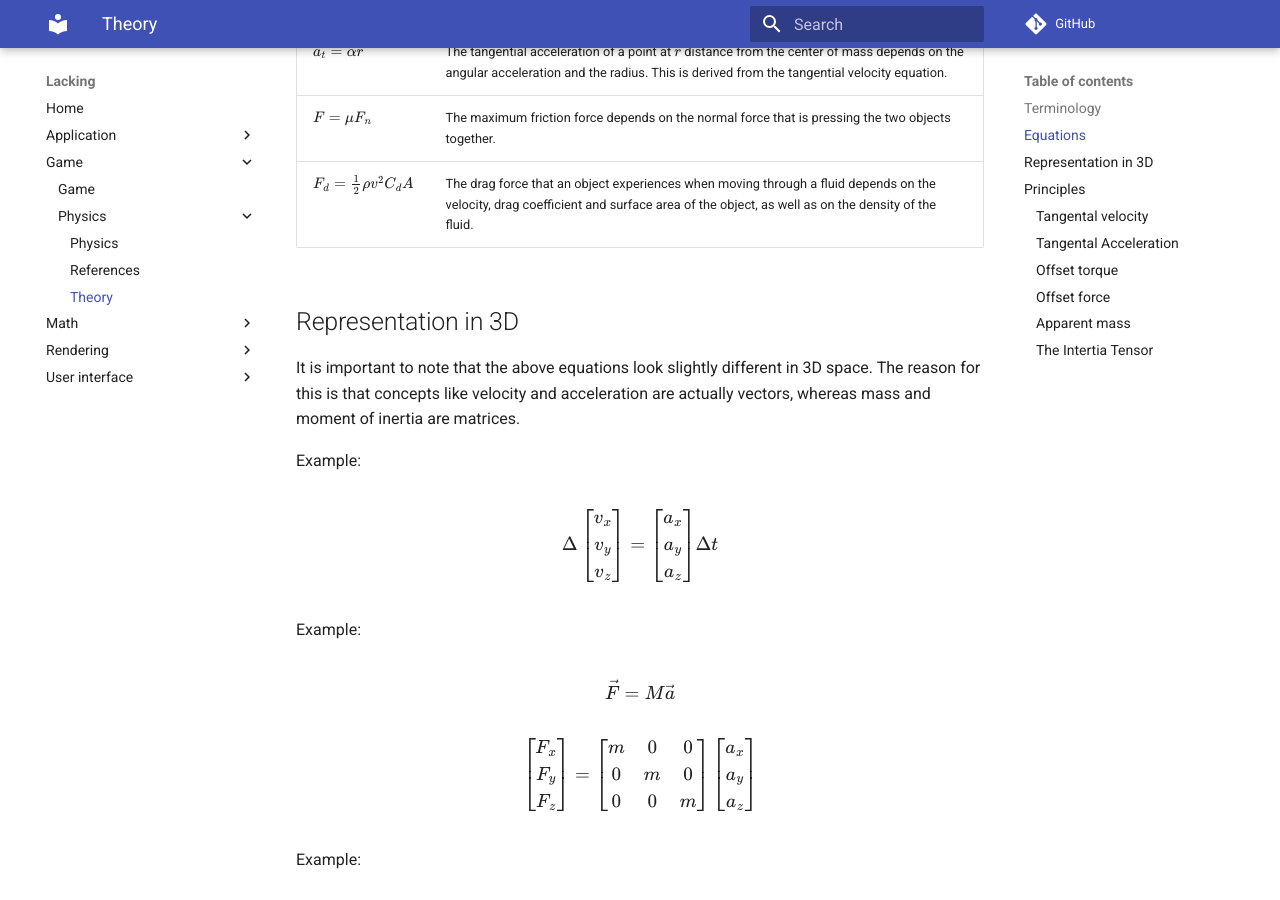
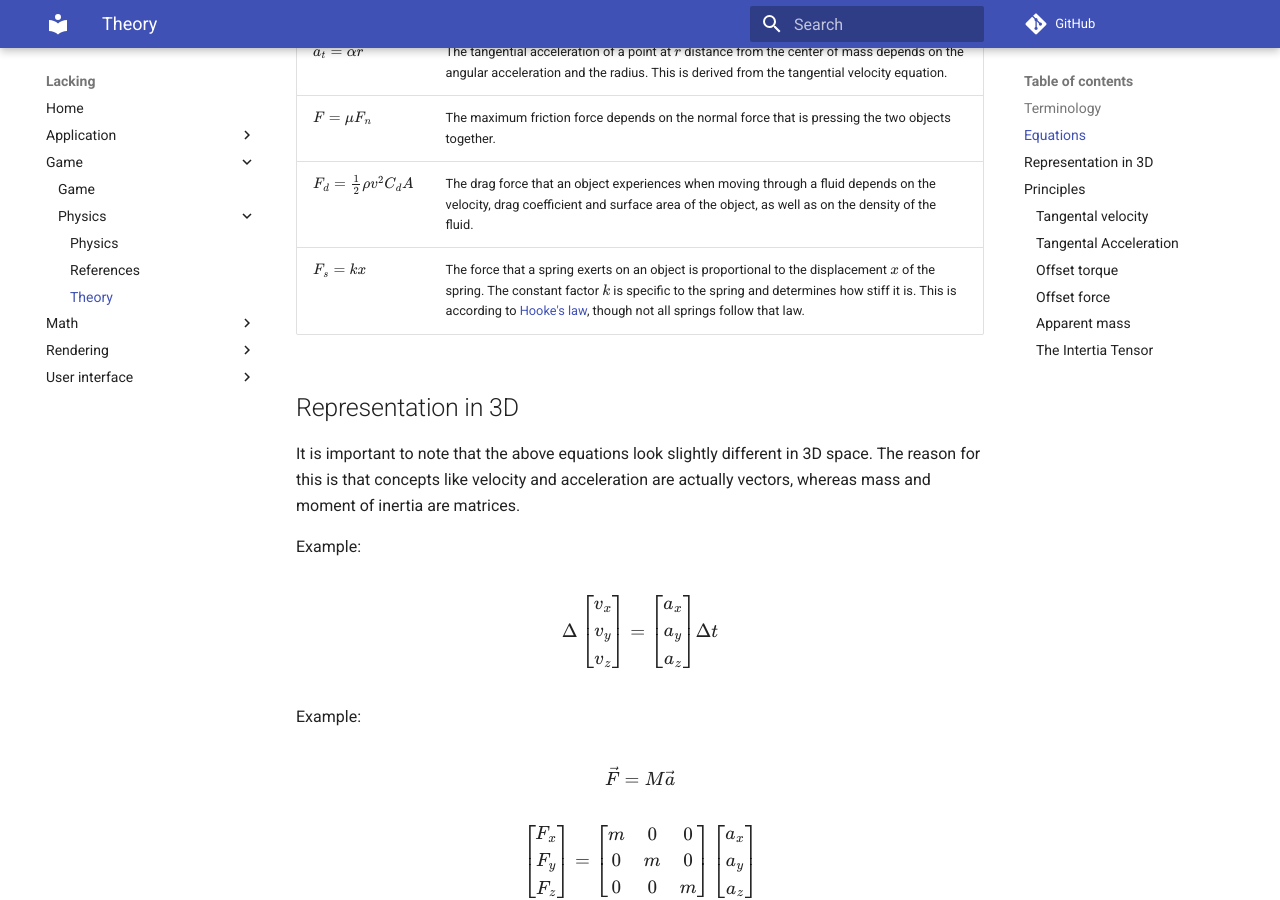
Before and after one commit to mokiat/lacking, an MkDocs documentation site: the page built from docs/game/physics/theory.md, in a window 1280 px wide and 900 px high, scrolled down 1728 px. Built offline with MkDocs 1.6.1 and Material for MkDocs 9.7.7, drawn with Linux system fonts in a browser that asks for light colours; comment, search, counter and statistics services are not loaded.

Commit message:
Add equation for a spring

```diff
--- a/docs/game/physics/theory.md
+++ b/docs/game/physics/theory.md
@@ -35,6 +35,7 @@ This page recaps and expands upon some fundamental physics theory. Knowledge in
 | $a_t = \alpha r$ | The tangential acceleration of a point at $r$ distance from the center of mass depends on the angular acceleration and the radius. This is derived from the tangential velocity equation. |
 | $F = \mu F_n$ | The maximum friction force depends on the normal force that is pressing the two objects together. |
 | $F_d = \frac{1}{2} \rho v^2 C_d A$ | The drag force that an object experiences when moving through a fluid depends on the velocity, drag coefficient and surface area of the object, as well as on the density of the fluid. |
+| $F_s = k x$ | The force that a spring exerts on an object is proportional to the displacement $x$ of the spring. The constant factor $k$ is specific to the spring and determines how stiff it is. This is according to [Hooke's law](https://en.wikipedia.org/wiki/Hooke%27s_law), though not all springs follow that law. |
 
 ## Representation in 3D
 
```
